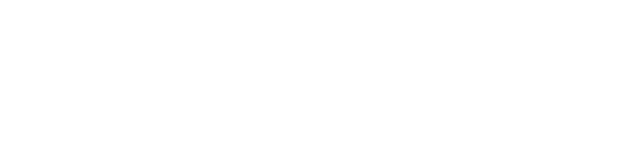
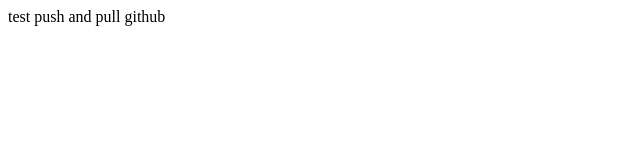
Before and after one commit to JAG-9/test, a plain HTML site: page index.html in a window 1280 px wide. Shown: the whole page, without its empty margins (0-640 px from the left). Drawn offline with Linux system fonts and the light colour scheme.

Commit message:
Update index.html

```diff
--- a/index.html
+++ b/index.html
@@ -7,6 +7,6 @@
     <title>Document</title>
 </head>
 <body>
-
+    test push and pull github
 </body>
 </html>
```
